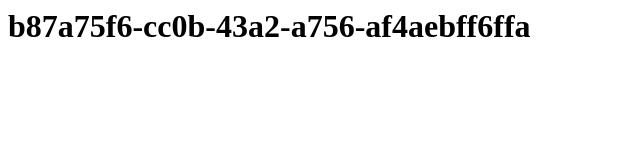
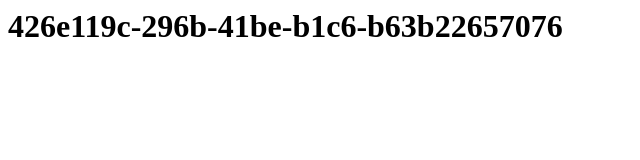
Before and after one commit to OliverWoolland/doco-cd-example-repo, a plain HTML site: page index.html in a window 1280 px wide. Shown: the whole page, without its empty margins (0-640 px from the left). Drawn offline with Linux system fonts and the light colour scheme.

Commit message:
Update index.html

```diff
--- a/index.html
+++ b/index.html
@@ -1 +1 @@
-<h1>b87a75f6-cc0b-43a2-a756-af4aebff6ffa</h1>
+<h1>426e119c-296b-41be-b1c6-b63b22657076</h1>
```
